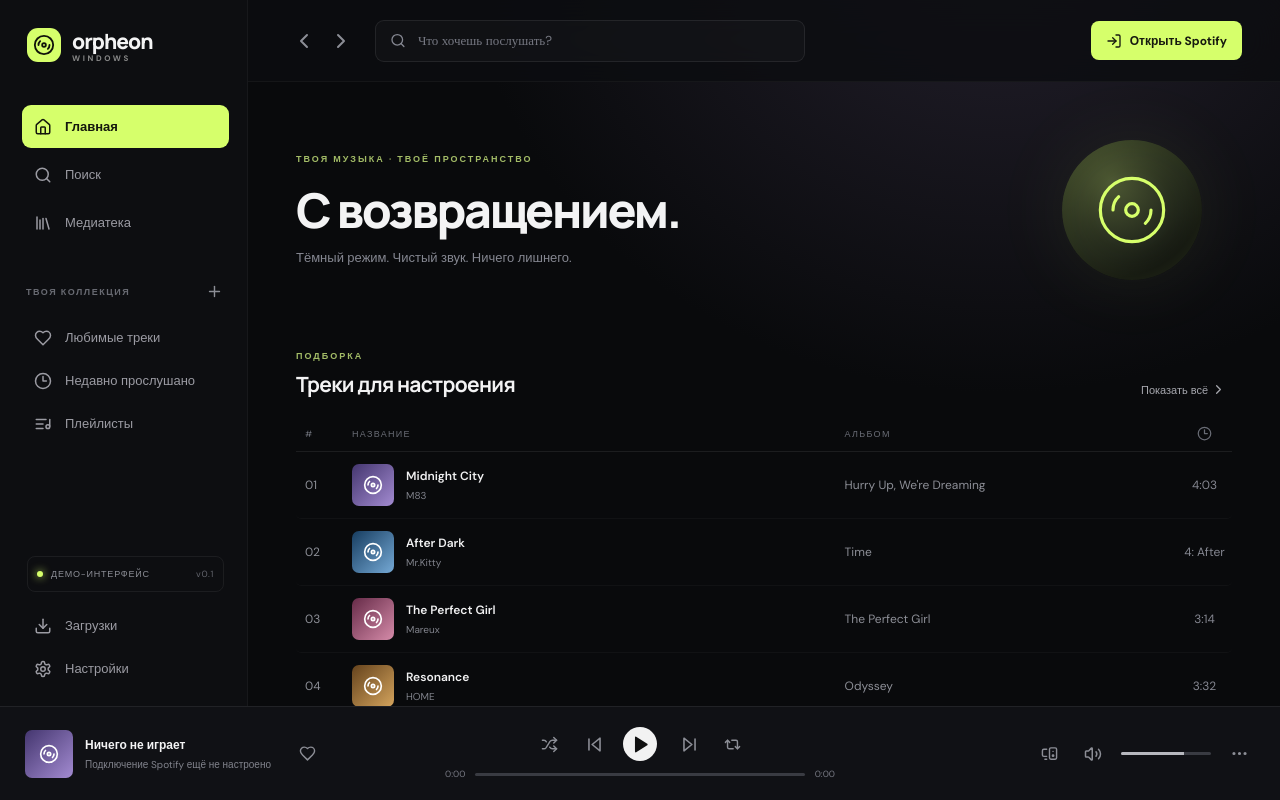
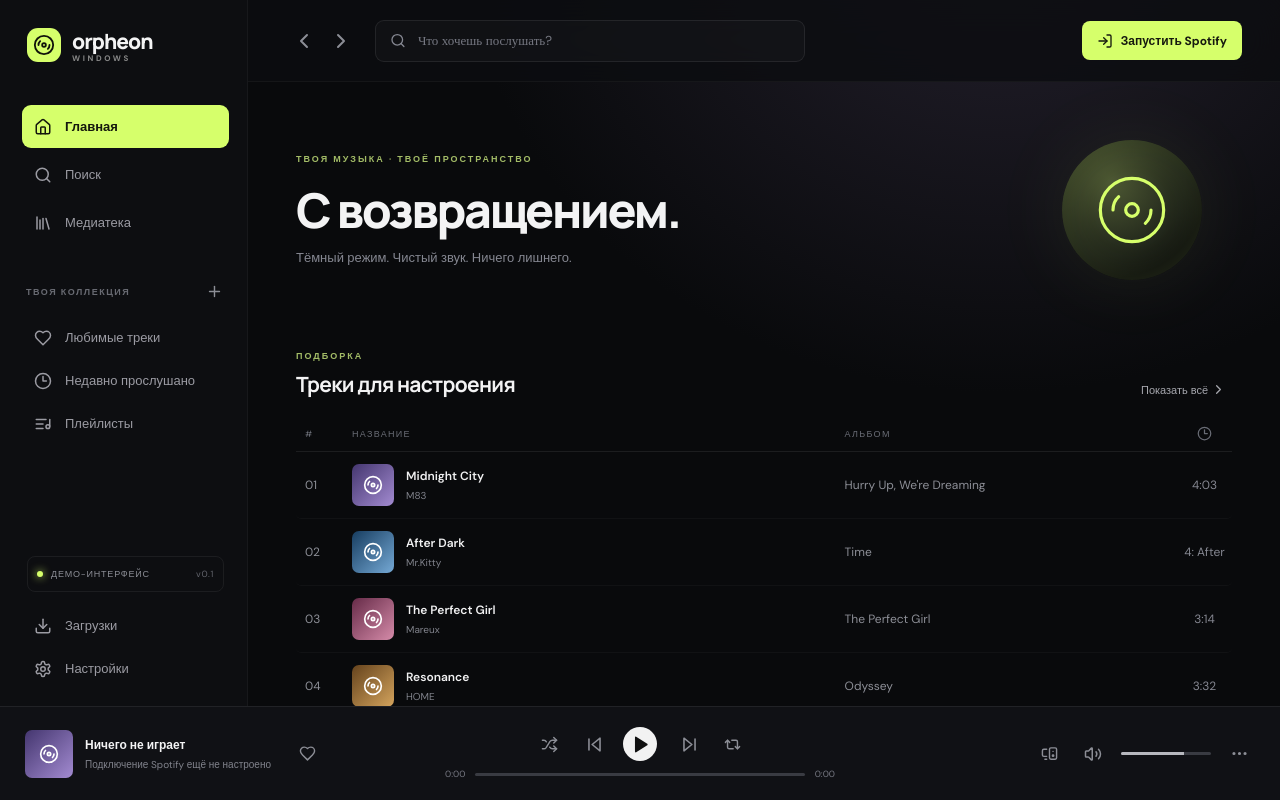
Before and after one commit to sssmmmSK/Orpheon-Windows, a React (Vite) app: page / in a window 1280 px wide. Built offline with nearby package versions, Linux system fonts and the light colour scheme.

Commit message:
Connect Spotify launch button to desktop window

```diff
--- a/src/ui/App.tsx
+++ b/src/ui/App.tsx
@@ -41,7 +41,7 @@ export default function App() {
       <header className="topbar">
         <div className="history"><button className="icon-btn"><ChevronLeft/></button><button className="icon-btn"><ChevronRight/></button></div>
         <div className="search-wrap"><Search size={17}/><input value={query} onChange={e => {setQuery(e.target.value); setActive("Поиск");}} placeholder="Что хочешь послушать?"/></div>
-        <button className="login-btn" onClick={() => window.open("https://open.spotify.com/", "_blank", "noopener,noreferrer")}><LogIn size={16}/>Открыть Spotify</button>
+        <button className="login-btn" onClick={() => { void (window.orpheonDesktop?.openSpotify() ?? Promise.resolve({ opened: false })); }}><LogIn size={16}/>Запустить Spotify</button>
       </header>
       <section className="content">
         <div className="greeting"><div><div className="eyebrow">ТВОЯ МУЗЫКА · ТВОЁ ПРОСТРАНСТВО</div><h1>{active === "Поиск" ? "Поиск музыки" : active === "Медиатека" ? "Твоя медиатека" : "С возвращением."}</h1><p>Тёмный режим. Чистый звук. Ничего лишнего.</p></div><div className="hero-orb"><Disc3 size={76} strokeWidth={1}/></div></div>
@@ -54,7 +54,7 @@ export default function App() {
             <span className="album-name">{track.album}</span><span className="track-time">{track.time}</span>
           </div>)}
         </div>
-        <div className="notice"><Radio size={18}/><div><strong>Это первый этап разработки</strong><span>Сейчас готов каркас Windows-приложения. Подключение Spotify, реальная библиотека и воспроизведение будут добавлены отдельно.</span></div></div>
+        <div className="notice"><Radio size={18}/><div><strong>Это первый этап разработки</strong><span>Spotify открывается в отдельном защищённом окне приложения. Сейчас проверяем совместимость встроенного движка с авторизацией и защищённым воспроизведением; синхронизация библиотеки и управление плеером ещё впереди.</span></div></div>
       </section>
     </main>
     <footer className="player">
```
